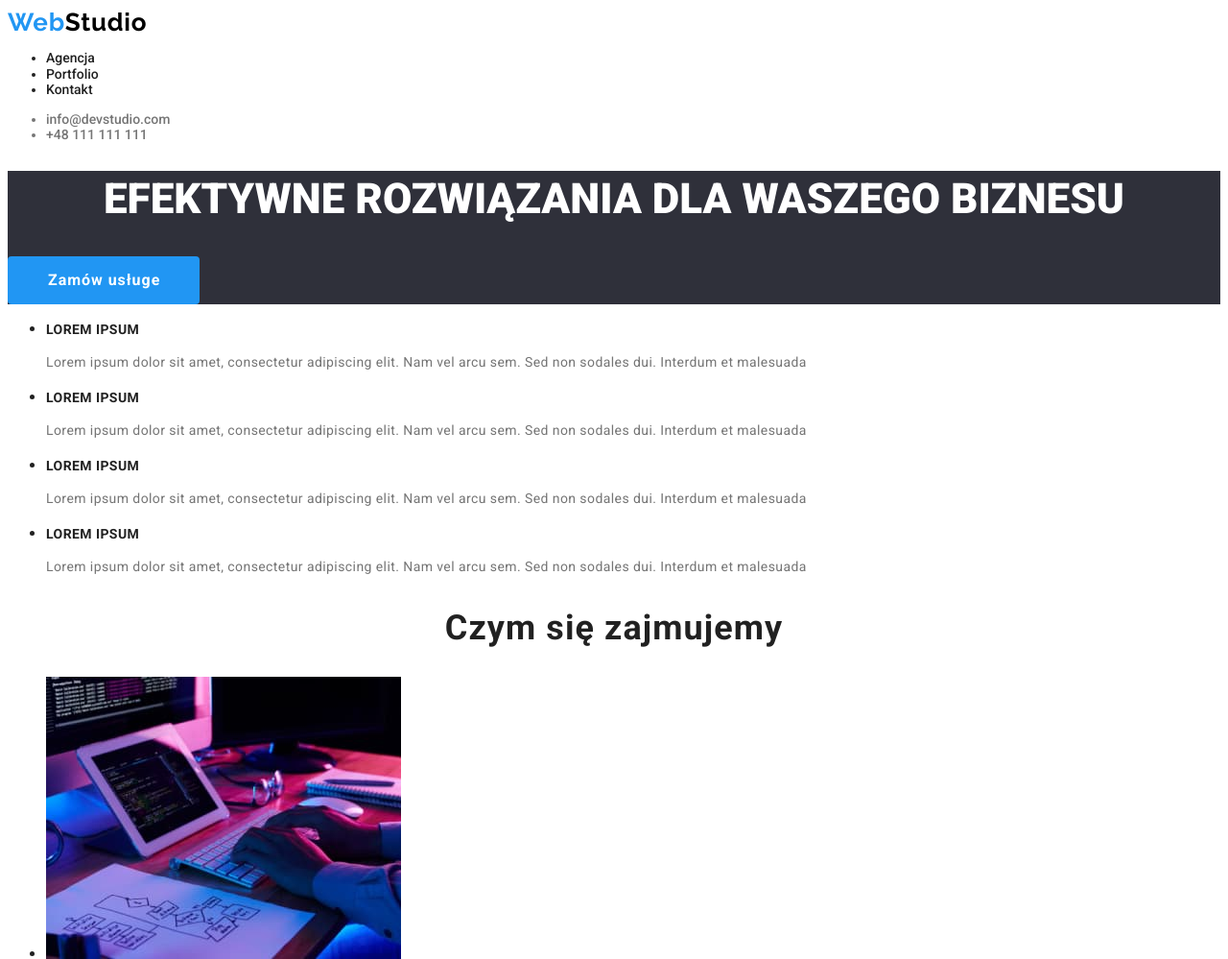
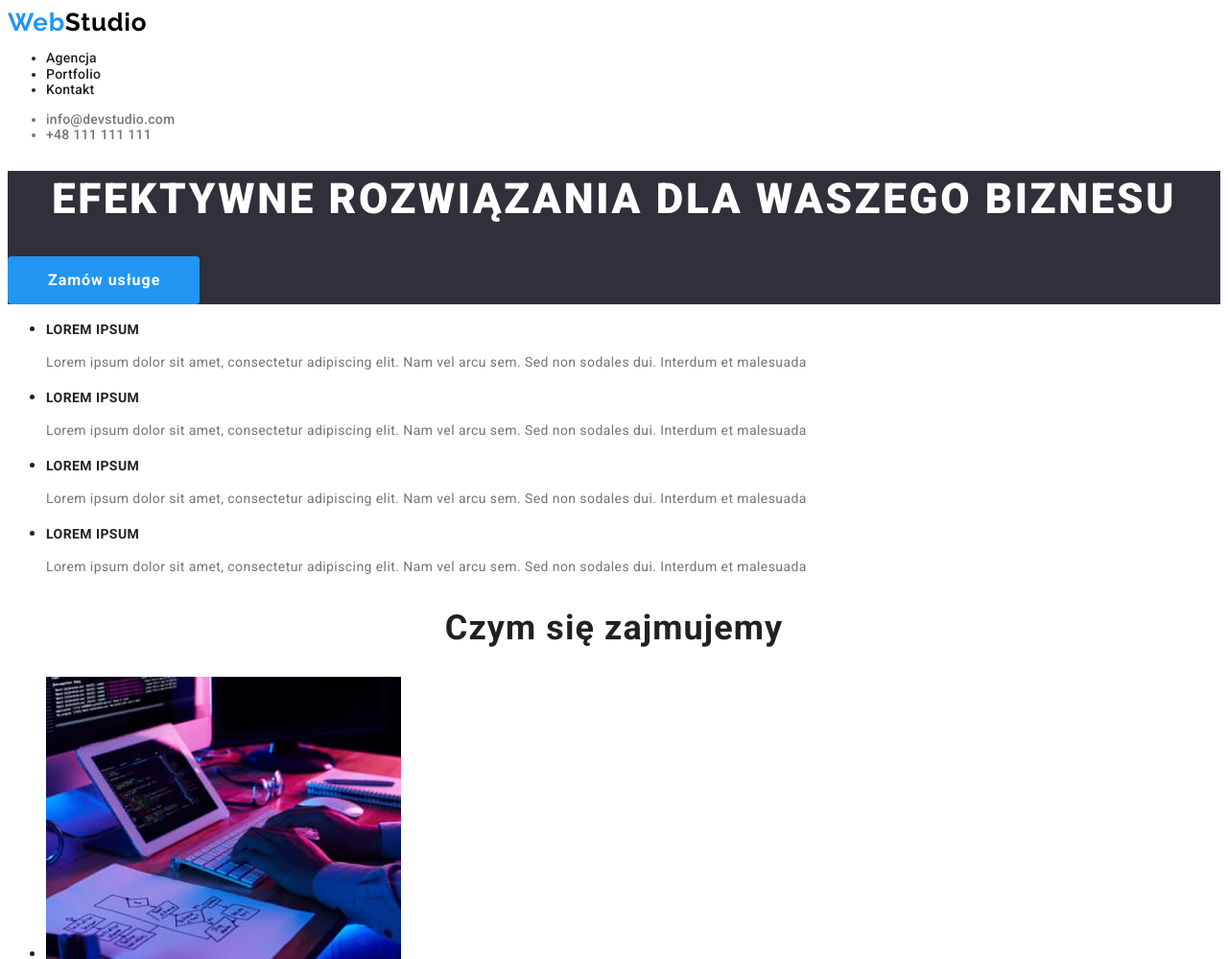
Before and after one commit to PManka/goit-markup-hw-02, a plain HTML site: page index.html in a window 1280 px wide. Shown: the top 999 px of the page at 96% size. Drawn offline with Linux system fonts and the light colour scheme.

Commit message:
upfiling letter-spacing

```diff
--- a/css/styles.css
+++ b/css/styles.css
@@ -14,11 +14,13 @@ body {
   font-family: "roboto", sans-serif;
   color: var(--brand-color-text);
   background-color: var(--background-page-color);
+  letter-spacing: 0.03em;
 }
 .hero {
   color: var(--brand-color-bright);
   background-color: var(--brand-color-background);
   text-align: center;
+  letter-spacing: 0.06em;
 }
 h1 {
   font-weight: 900;
@@ -27,6 +29,7 @@ h1 {
   color: var(--brand-color-bright);
   background-color: var(--brand-color-background);
   text-align: center;
+  letter-spacing: 0.06em;
 }
 header {
   background-color: var(--brand-color-bright);
@@ -35,6 +38,7 @@ header {
   font-size: 14px;
   line-height: 1.17;
   align-items: center;
+  letter-spacing: 0.02em;
 }
 .about-us {
   background-color: var(--background-page-color);
@@ -162,6 +166,7 @@ h2 {
   font-size: 16px;
   line-height: 1.19;
   color: var(--brand-color-text);
+  letter-spacing: 0.03em;
 }
 .team-function {
   font-style: normal;
@@ -169,6 +174,7 @@ h2 {
   font-size: 16px;
   line-height: 1.19;
   color: var(--brand-color-description);
+  letter-spacing: 0.03em;
 }
 footer {
   background-color: var(--brand-color-background);
```
